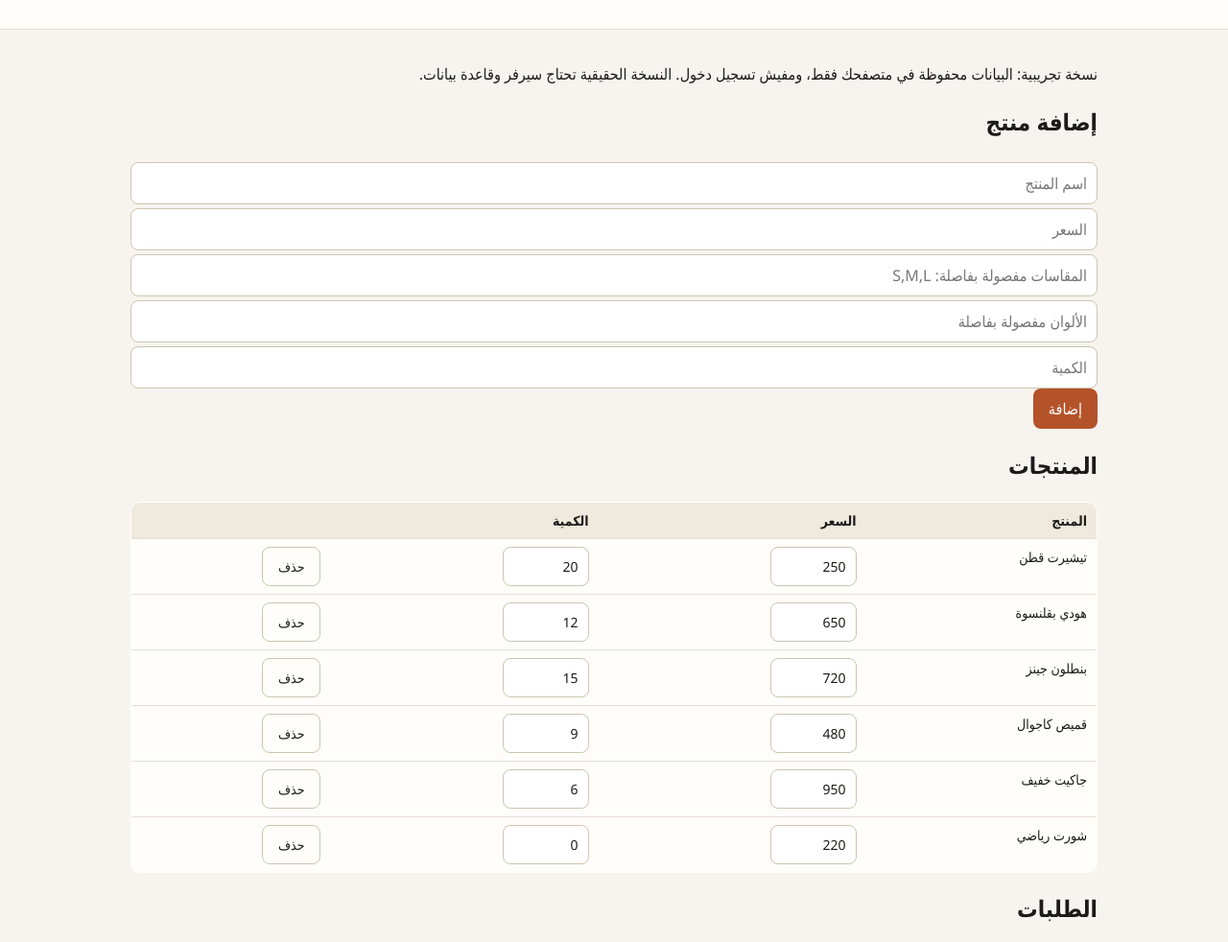
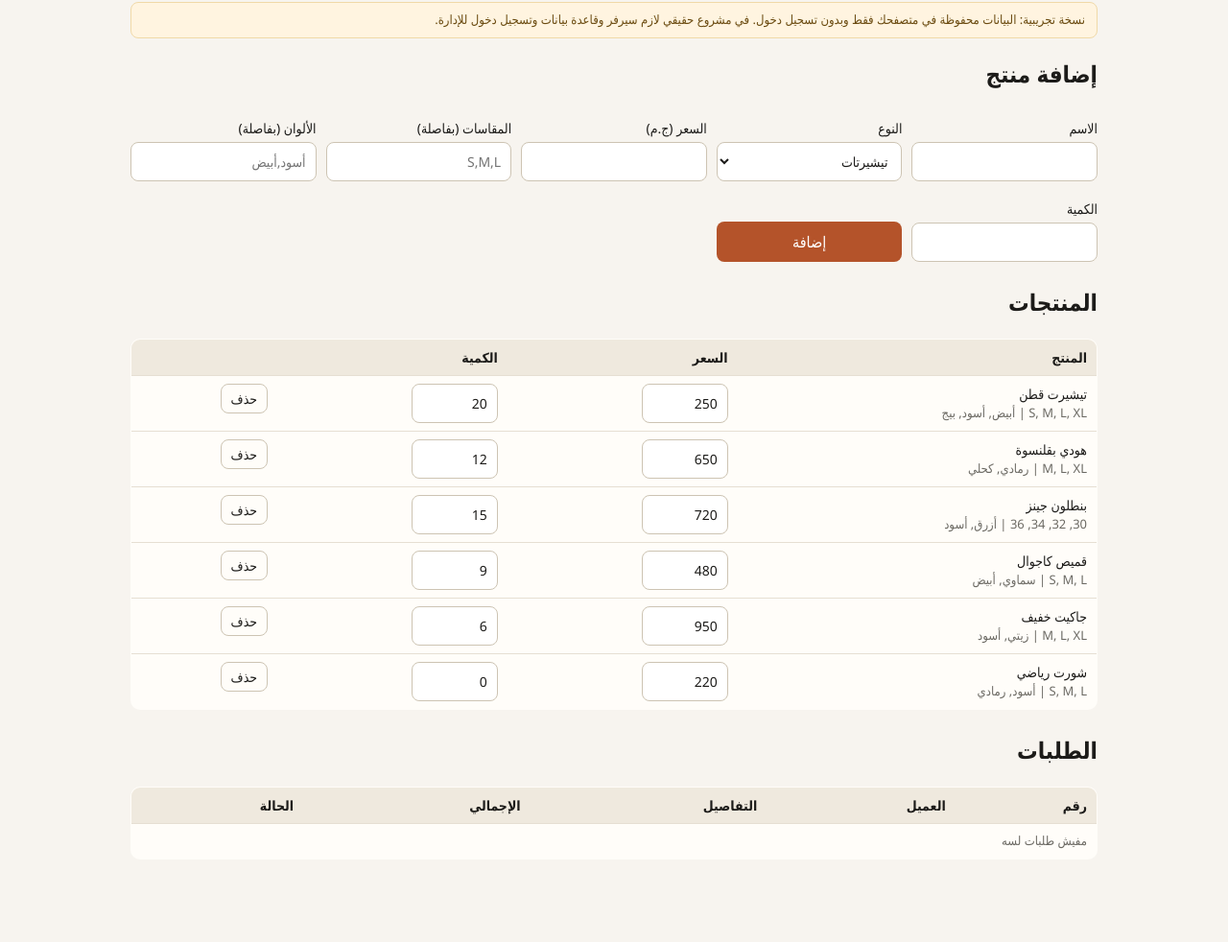
Before and after one commit to rtxhema1-droid/portfolio-projects, a plain HTML site: page clothing-store/admin.html in a window 1280 px wide. Shown: the part 85-1067 px from the top of the page at 96% size. After the commit the page ends 1045 px from the top, so only its background shows below. Drawn offline with Linux system fonts and the light colour scheme.

Commit message:
Refactor admin panel layout and product form
Updated the admin panel layout and improved form structure. Added type selection for products and enhanced the display of product and order tables.

```diff
--- a/clothing-store/admin.html
+++ b/clothing-store/admin.html
@@ -3,48 +3,70 @@
 <head><meta charset="utf-8"><meta name="viewport" content="width=device-width,initial-scale=1">
 <title>لوحة الإدارة</title><link rel="stylesheet" href="style.css"></head>
 <body>
-<header><h1>لوحة الإدارة</h1><a class="btn" href="index.html">المتجر</a></header>
+<header><h1 class="brand">لوحة الإدارة</h1>
+  <div class="actions"><button class="ghost" id="reset">إعادة البيانات التجريبية</button><a class="btn" href="index.html">المتجر</a></div></header>
 <main>
-  <p class="note">نسخة تجريبية: البيانات محفوظة في متصفحك فقط، ومفيش تسجيل دخول. النسخة الحقيقية تحتاج سيرفر وقاعدة بيانات.</p>
+  <div class="notice">نسخة تجريبية: البيانات محفوظة في متصفحك فقط وبدون تسجيل دخول. في مشروع حقيقي لازم سيرفر وقاعدة بيانات وتسجيل دخول للإدارة.</div>
   <h2>إضافة منتج</h2>
-  <form id="add">
-    <input name="name" placeholder="اسم المنتج" required>
-    <input name="price" type="number" min="1" placeholder="السعر" required>
-    <input name="sizes" placeholder="المقاسات مفصولة بفاصلة: S,M,L" required>
-    <input name="colors" placeholder="الألوان مفصولة بفاصلة" required>
-    <input name="stock" type="number" min="0" placeholder="الكمية" required>
+  <form id="add" class="admin-form">
+    <label>الاسم<input name="name" required></label>
+    <label>النوع<select name="type"></select></label>
+    <label>السعر (ج.م)<input name="price" type="number" min="1" required></label>
+    <label>المقاسات (بفاصلة)<input name="sizes" placeholder="S,M,L" required></label>
+    <label>الألوان (بفاصلة)<input name="colors" placeholder="أسود,أبيض" required></label>
+    <label>الكمية<input name="stock" type="number" min="0" required></label>
     <button>إضافة</button>
   </form>
   <h2>المنتجات</h2>
-  <table id="products"></table>
+  <div class="table-wrap"><table id="products"></table></div>
   <h2>الطلبات</h2>
-  <table id="orders"></table>
+  <div class="table-wrap"><table id="orders"></table></div>
 </main>
 <script src="products.js"></script>
 <script>
-const COLORS = ["#c9b6a0","#7aa6a1","#b07a7a","#8f9bb3","#a8a37a"];
+const $ = (id) => document.getElementById(id);
+$("add").elements.type.innerHTML = Object.entries(TYPE_LABELS).map(([k, v]) => `<option value="${k}">${v}</option>`).join("");
+const STATUSES = ["جديد", "تم الشحن", "تم التسليم", "ملغي"];
+
 function draw() {
   const ps = loadProducts();
-  document.getElementById("products").innerHTML =
-    "<tr><th>المنتج</th><th>السعر</th><th>الكمية</th><th></th></tr>" +
-    ps.map((p) => `<tr><td>${p.name}</td>
-      <td><input type="number" value="${p.price}" onchange="edit(${p.id},'price',this.value)"></td>
-      <td><input type="number" value="${p.stock}" onchange="edit(${p.id},'stock',this.value)"></td>
-      <td><button class="ghost" onclick="del(${p.id})">حذف</button></td></tr>`).join("");
+  $("products").innerHTML = "<tr><th>المنتج</th><th>السعر</th><th>الكمية</th><th></th></tr>" +
+    ps.map((p) => `<tr><td>${esc(p.name)}<div class="muted">${esc(p.sizes.join(", "))} | ${esc(p.colors.join(", "))}</div></td>
+      <td><input type="number" min="1" value="${p.price}" data-edit="${p.id}|price" aria-label="السعر"></td>
+      <td><input type="number" min="0" value="${p.stock}" data-edit="${p.id}|stock" aria-label="الكمية"></td>
+      <td><button class="ghost small" data-del="${p.id}">حذف</button></td></tr>`).join("");
   const os = loadOrders();
-  document.getElementById("orders").innerHTML =
-    "<tr><th>رقم</th><th>العميل</th><th>الموبايل</th><th>العنوان</th><th>الإجمالي</th><th>الحالة</th></tr>" +
-    (os.length ? os.map((o) => `<tr><td>${o.number}</td><td>${o.name}</td><td>${o.phone}</td><td>${o.address}</td><td>${o.total}</td><td>${o.status}</td></tr>`).join("")
-      : '<tr><td colspan="6" class="note">مفيش طلبات لسه</td></tr>');
+  $("orders").innerHTML = "<tr><th>رقم</th><th>العميل</th><th>التفاصيل</th><th>الإجمالي</th><th>الحالة</th></tr>" +
+    (os.length ? os.map((o, i) => `<tr><td>${o.number}<div class="muted">${esc(o.date)}</div></td>
+      <td>${esc(o.name)}<div class="muted">${esc(o.phone)}<br>${esc(o.address)}</div></td>
+      <td>${o.items.map((l) => `${esc(l.name)} (${esc(l.size)}، ${esc(l.color)}) × ${l.qty}`).join("<br>")}</td>
+      <td>${o.total} ج.م</td>
+      <td><select data-status="${i}">${STATUSES.map((s) => `<option ${s === o.status ? "selected" : ""}>${s}</option>`).join("")}</select></td></tr>`).join("")
+      : '<tr><td colspan="5" class="muted">مفيش طلبات لسه</td></tr>');
 }
-function edit(id, k, v) { const ps = loadProducts(); ps.find((p) => p.id === id)[k] = Number(v); saveProducts(ps); }
-function del(id) { saveProducts(loadProducts().filter((p) => p.id !== id)); draw(); }
-document.getElementById("add").onsubmit = (e) => {
+
+document.addEventListener("change", (e) => {
+  const t = e.target;
+  if (t.dataset.edit) {
+    const [id, key] = t.dataset.edit.split("|");
+    const v = Number(t.value);
+    if (!(v >= 0)) { draw(); return; }
+    const ps = loadProducts(); ps.find((p) => p.id === Number(id))[key] = v; saveProducts(ps);
+  } else if (t.dataset.status) {
+    const os = loadOrders(); os[Number(t.dataset.status)].status = t.value; saveOrders(os);
+  }
+});
+document.addEventListener("click", (e) => {
+  const t = e.target.closest("button");
+  if (t && t.dataset.del) { saveProducts(loadProducts().filter((p) => p.id !== Number(t.dataset.del))); draw(); }
+});
+$("reset").onclick = () => { if (confirm("مسح الطلبات ورجوع المنتجات للبيانات التجريبية؟")) { resetDemo(); draw(); } };
+$("add").onsubmit = (e) => {
   e.preventDefault();
   const f = new FormData(e.target), ps = loadProducts();
   const split = (s) => s.split(",").map((x) => x.trim()).filter(Boolean);
-  ps.push({ id: Date.now(), name: f.get("name"), price: Number(f.get("price")), sizes: split(f.get("sizes")),
-    colors: split(f.get("colors")), color: COLORS[ps.length % COLORS.length], stock: Number(f.get("stock")) });
+  ps.push({ id: Date.now(), name: f.get("name").trim(), type: f.get("type"), price: Number(f.get("price")),
+    sizes: split(f.get("sizes")), colors: split(f.get("colors")), stock: Number(f.get("stock")) });
   saveProducts(ps); e.target.reset(); draw();
 };
 draw();
```
